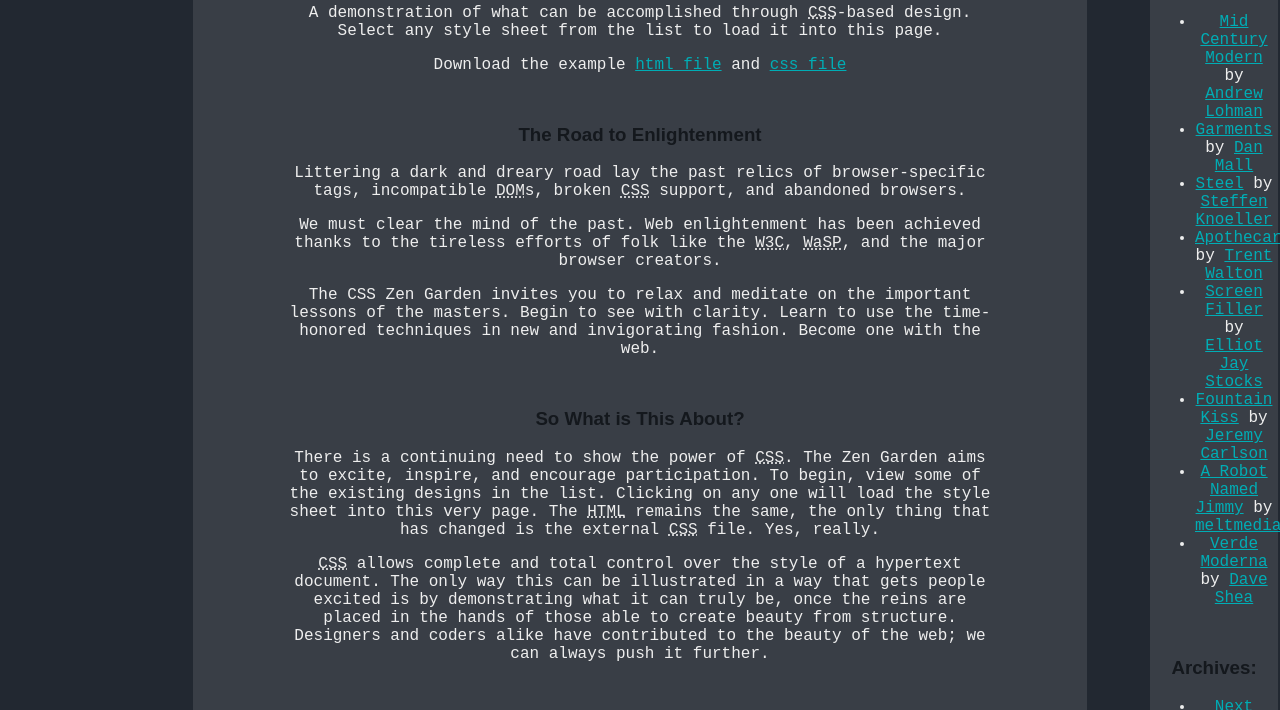
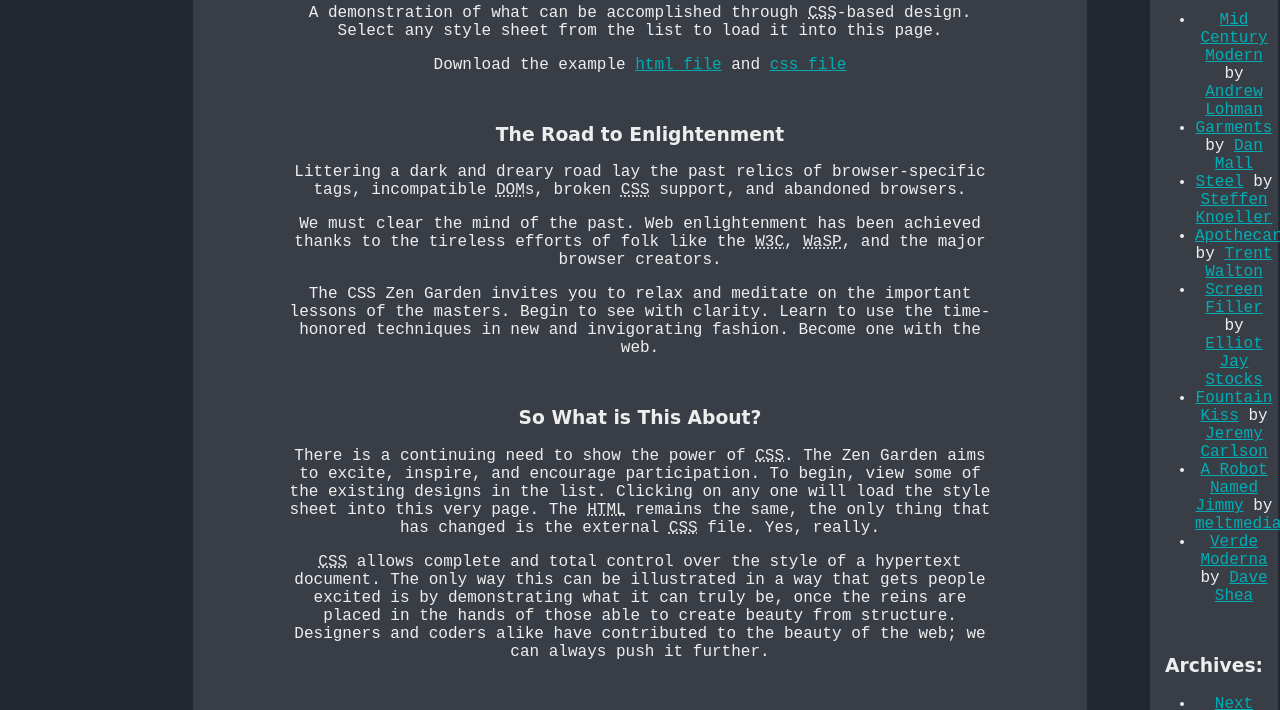
Before and after one commit to misterZink/HTML5-och-CSS-kurs, a plain HTML site: page Inlämningsuppgift 2/index.html in a window 1280 px wide. Shown: the part 125-835 px from the top of the page. Drawn offline with Linux system fonts and the light colour scheme.

Commit message:
Update style.css

```diff
--- a/Inlämningsuppgift 2/style.css
+++ b/Inlämningsuppgift 2/style.css
@@ -27,8 +27,7 @@ p {
 h1,
 h2,
 h3 {
-  color: #14181d;
-  font-family: Arial, Helvetica, sans-serif;
+  font-family: "Lobster", cursive;
   font-weight: 900;
 }
 
```
